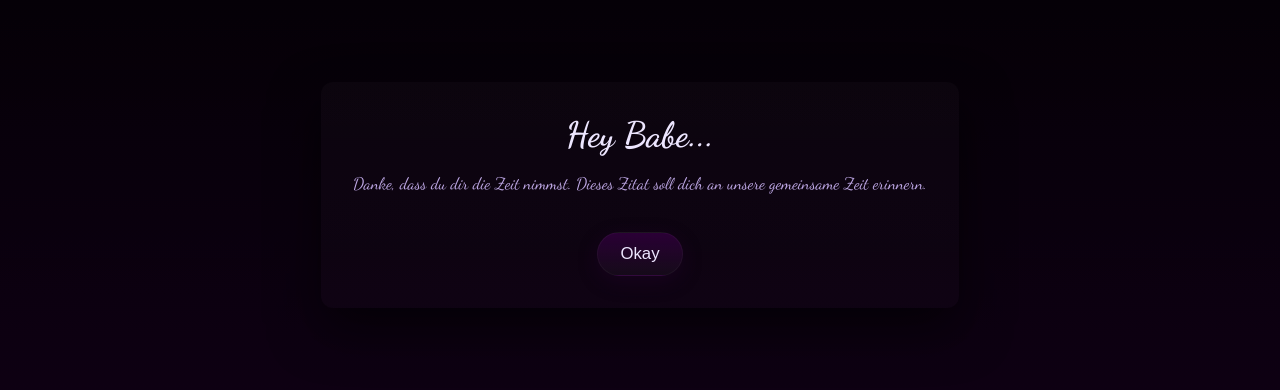
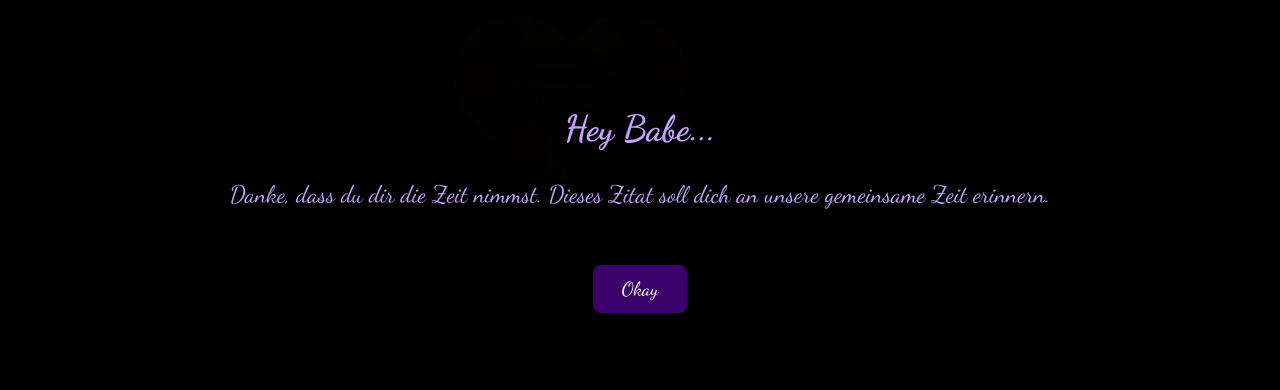
Before and after one commit to Puu9090/F-r-mein-Engel, a plain HTML site: page index.html in a window 1280 px wide. Shown: the part 205-595 px from the top of the page. Drawn offline with Linux system fonts and the light colour scheme.

Commit message:
Update style.css

```diff
--- a/style.css
+++ b/style.css
@@ -1,125 +1,177 @@
-/* style.css - schlicht, schwarz + sehr dunkles Lila, geschwungene Schrift */
+/* ========== Grundlayout ========== */
+@import url('https://fonts.googleapis.com/css2?family=Dancing+Script:wght@500;700&display=swap');
 
-/* Farben */
-:root{
-  --black: #000000;
-  --deep-purple: #120018;   /* sehr dunkles Lila */
-  --accent-purple: #2b0036; /* leichtes Akzent-Lila */
-  --text: #EDE6FF;          /* helles Violett-weiß für Lesbarkeit */
-  --muted: #bfa8e6;
-}
-
-/* Basis */
-* { box-sizing: border-box; }
-html,body {
+html, body {
+  margin: 0;
+  padding: 0;
   height: 100%;
-  margin: 0;
-  background: linear-gradient(180deg, var(--black) 0%, var(--deep-purple) 100%);
-  font-family: "Dancing Script", system-ui, -apple-system, "Segoe UI", Roboto, "Helvetica Neue", Arial;
-  color: var(--text);
-  -webkit-font-smoothing: antialiased;
-  -moz-osx-font-smoothing: grayscale;
+  background-color: #000;
+  color: #c5a3ff;
+  font-family: 'Dancing Script', cursive;
+  overflow: hidden;
 }
 
 /* Zentrierter Inhalt */
-#app {
-  min-height: 100vh;
-  display: grid;
-  place-items: center;
-  padding: 2rem;
+main#app {
+  display: flex;
+  justify-content: center;
+  align-items: center;
+  height: 100%;
+  position: relative;
+  z-index: 2;
 }
 
-/* Zitat-Box */
-.quote-wrap {
-  max-width: 980px;
-  width: 100%;
-  text-align: center;
-  padding: 3.2rem 2rem;
-  border-radius: 14px;
-  background: linear-gradient(180deg, rgba(255,255,255,0.01), rgba(255,255,255,0.02));
-  box-shadow: 0 10px 30px rgba(0,0,0,0.7), inset 0 1px 0 rgba(255,255,255,0.02);
-  backdrop-filter: blur(3px);
-}
-
-/* Das Zitat selbst — groß und geschwungen */
-blockquote#quote {
-  margin: 0;
-  font-size: clamp(1.4rem, 3.5vw, 3.6rem);
-  line-height: 1.08;
-  font-weight: 400;
-  letter-spacing: 0.2px;
-  color: var(--text);
-  text-shadow: 0 6px 18px rgba(0,0,0,0.7);
-}
-
-/* Meta (Datum / Index) */
-.quote-meta {
-  margin-top: 1.2rem;
-  display: flex;
-  justify-content: center;
-  gap: 1rem;
-  color: var(--muted);
-  font-size: 0.9rem;
-  opacity: 0.95;
-}
-
-/* Button */
-.btn {
-  margin-top: 2.2rem;
-  display: inline-block;
-  background: linear-gradient(180deg, var(--accent-purple), rgba(255,255,255,0.03));
-  border: 1px solid rgba(255,255,255,0.04);
-  color: var(--text);
-  padding: 0.7rem 1.4rem;
-  font-size: 1.05rem;
-  border-radius: 999px;
-  cursor: pointer;
-  transition: transform .12s ease, box-shadow .12s ease, opacity .12s ease;
-  text-decoration: none;
-  box-shadow: 0 6px 20px rgba(43,0,54,0.32);
-}
-
-.btn:hover { transform: translateY(-3px); }
-
-/* Overlay für die intro Nachricht (erscheint nur an eurem Kennenlern-Tag) */
+/* ========== Intro Overlay ========== */
 .overlay {
   position: fixed;
   inset: 0;
-  display: grid;
-  place-items: center;
-  background: linear-gradient(180deg, rgba(0,0,0,0.6), rgba(18,0,24,0.8));
-  z-index: 30;
+  background-color: rgba(0, 0, 0, 0.95);
+  color: #c5a3ff;
+  display: flex;
+  flex-direction: column;
+  justify-content: center;
+  align-items: center;
+  text-align: center;
+  z-index: 5;
   padding: 2rem;
+  font-size: 1.5rem;
 }
 
-.overlay-content {
-  background: linear-gradient(180deg, rgba(255,255,255,0.02), rgba(255,255,255,0.01));
-  border-radius: 12px;
-  padding: 2rem;
-  max-width: 760px;
-  text-align: center;
-  box-shadow: 0 20px 50px rgba(0,0,0,0.6);
+.overlay.hidden {
+  display: none;
 }
 
-.overlay-content h2 {
-  margin: 0 0 1rem 0;
-  font-size: 2.2rem;
-  color: var(--text);
+.overlay button {
+  margin-top: 2rem;
+  background-color: #3b0069;
+  color: #fff;
+  border: none;
+  border-radius: 8px;
+  padding: 0.8rem 1.8rem;
+  font-size: 1.2rem;
+  cursor: pointer;
+  font-family: 'Dancing Script', cursive;
+  transition: all 0.3s ease;
 }
 
-.overlay-content p {
-  margin: 0;
-  color: var(--muted);
-  font-size: 1.05rem;
+.overlay button:hover {
+  background-color: #6a00a8;
+}
+
+/* ========== Zitat-Anzeige ========== */
+.quote-wrap {
+  text-align: center;
+  font-size: 2rem;
+  padding: 0 1rem;
+}
+
+.quote-wrap.hidden {
+  display: none;
+}
+
+#quote-date {
+  font-size: 1.1rem;
+  opacity: 0.6;
+  margin-bottom: 1.2rem;
+}
+
+#quote {
+  margin-top: 1rem;
+  font-size: 2.3rem;
   line-height: 1.5;
 }
 
-/* versteckt (wird durch JS entfernt) */
-.hidden { display: none; }
+#ack-btn {
+  margin-top: 2rem;
+  background-color: #3b0069;
+  color: #fff;
+  border: none;
+  border-radius: 8px;
+  padding: 0.8rem 1.8rem;
+  font-size: 1.2rem;
+  cursor: pointer;
+  font-family: 'Dancing Script', cursive;
+  transition: all 0.3s ease;
+}
 
-/* Responsive */
-@media (max-width:640px){
-  .quote-wrap { padding: 2.4rem 1.2rem; border-radius:10px; }
-  .overlay-content { padding: 1.4rem; }
-  .overlay-content h2 { font-size: 1.6rem; }
+#ack-btn:hover {
+  background-color: #6a00a8;
 }
+
+/* ========== Herz-Hintergrund mit Überblendung ========== */
+.heart-container {
+  position: fixed;
+  top: 50%;
+  left: 50%;
+  width: 420px;
+  height: 380px;
+  transform: translate(-50%, -50%);
+  z-index: 0;
+  opacity: 0.25;
+  filter: saturate(130%) brightness(1.1);
+  animation: pulse 6s ease-in-out infinite;
+}
+
+.heart-slideshow {
+  width: 100%;
+  height: 100%;
+  clip-path: path("M239.5,30.2c-24.4-24.4-63.9-24.4-88.3,0l-9.7,9.7l-9.7-9.7c-24.4-24.4-63.9-24.4-88.3,0c-24.4,24.4-24.4,63.9,0,88.3l98,98l98-98C263.9,94.1,263.9,54.6,239.5,30.2z");
+  position: relative;
+  overflow: hidden;
+}
+
+.heart-slideshow::before {
+  content: "";
+  position: absolute;
+  inset: 0;
+  background-size: cover;
+  background-position: center;
+  animation: fadeImages 84s infinite;
+  border-radius: 3px;
+}
+
+/* Animation für die 21 Bilder */
+@keyframes fadeImages {
+  0%   { background-image: url('bild1.jpg'); opacity: 1; }
+  4.7% { background-image: url('bild2.jpg'); }
+  9.5% { background-image: url('bild3.jpg'); }
+  14.2% { background-image: url('bild4.jpg'); }
+  19% { background-image: url('bild5.jpg'); }
+  23.8% { background-image: url('bild6.jpg'); }
+  28.5% { background-image: url('bild7.jpg'); }
+  33.3% { background-image: url('bild8.jpg'); }
+  38% { background-image: url('bild9.jpg'); }
+  42.8% { background-image: url('bild10.jpg'); }
+  47.6% { background-image: url('bild11.jpg'); }
+  52.3% { background-image: url('bild12.jpg'); }
+  57.1% { background-image: url('bild13.jpg'); }
+  61.9% { background-image: url('bild14.jpg'); }
+  66.6% { background-image: url('bild15.jpg'); }
+  71.4% { background-image: url('bild16.jpg'); }
+  76.1% { background-image: url('bild17.jpg'); }
+  80.9% { background-image: url('bild18.jpg'); }
+  85.7% { background-image: url('bild19.jpg'); }
+  90.4% { background-image: url('bild20.jpg'); }
+  95.2% { background-image: url('bild21.jpg'); }
+  100% { background-image: url('bild1.jpg'); }
+}
+
+/* Herz pulsiert sanft */
+@keyframes pulse {
+  0%, 100% { transform: translate(-50%, -50%) scale(1); }
+  50% { transform: translate(-50%, -50%) scale(1.05); }
+}
+
+/* ========== Responsives Verhalten ========== */
+@media (max-width: 600px) {
+  .quote-wrap {
+    font-size: 1.6rem;
+  }
+  #quote {
+    font-size: 1.8rem;
+  }
+  .heart-container {
+    width: 300px;
+    height: 270px;
+  }
+}
```
